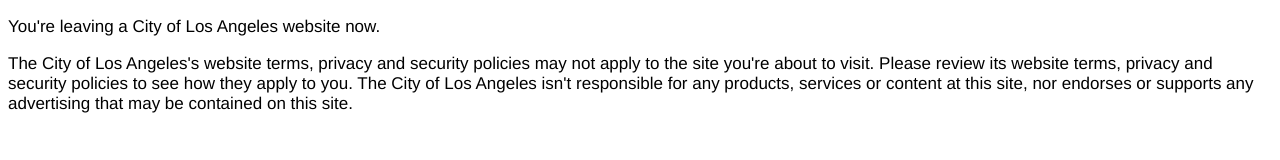
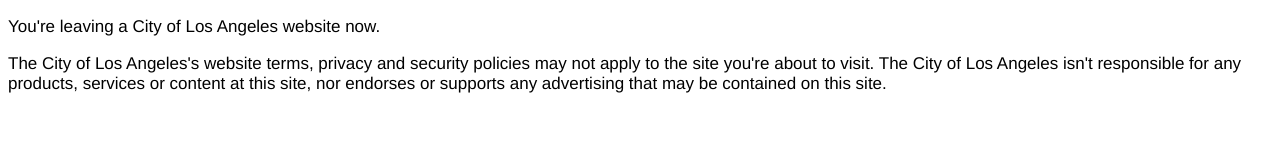
Before and after one commit to CityOfLosAngeles/disclaimer, a plain HTML site: page redirect.html in a window 1280 px wide. Drawn offline with Linux system fonts and the light colour scheme.

Commit message:
changes to redirect page text per City Attorney

```diff
--- a/redirect.html
+++ b/redirect.html
@@ -15,10 +15,9 @@
         </p>
         <p>
             The City of Los Angeles's website terms, privacy and security policies may
-            not apply to the site you're about to visit. Please review its website terms,
-            privacy and security policies to see how they apply to you. The City of Los
-            Angeles isn't responsible for any products, services or content at this site,
-            nor endorses or supports any advertising that may be contained on this site.
+            not apply to the site you're about to visit. The City of Los Angeles isn't
+            responsible for any products, services or content at this site, nor endorses
+            or supports any advertising that may be contained on this site.
         </p>
     </main>
 </body>
```
